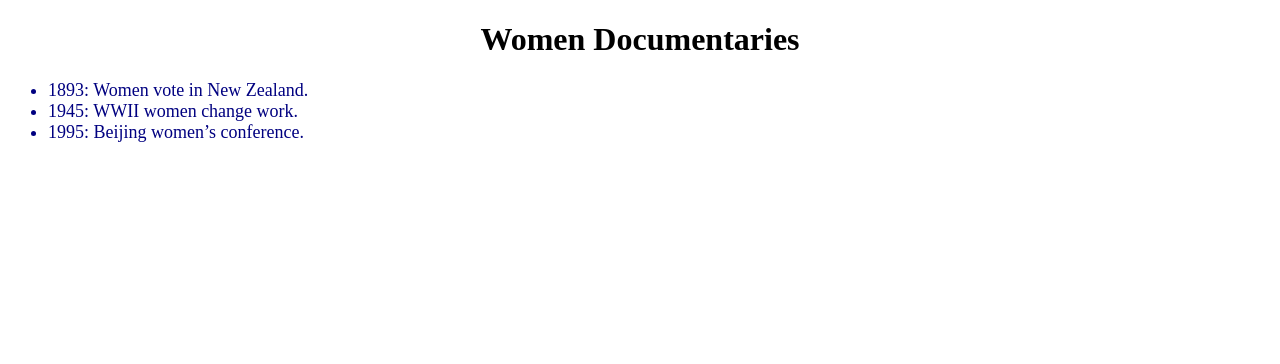
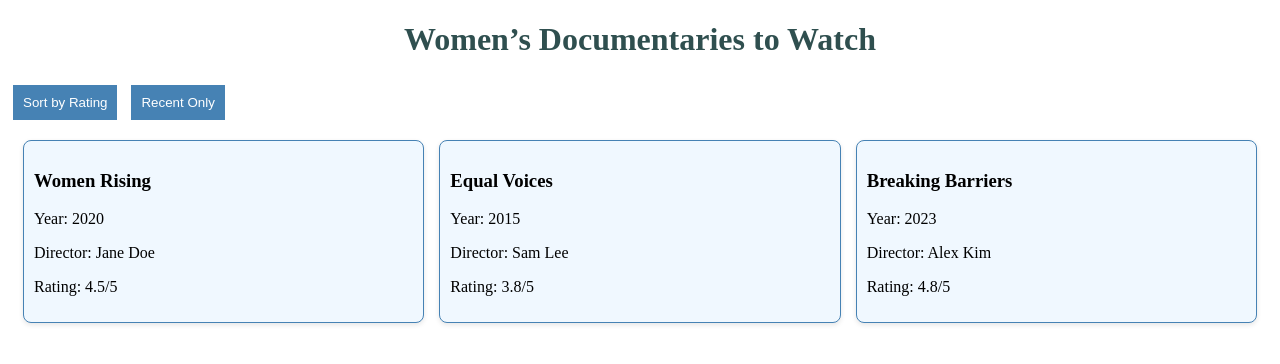
Before and after one commit to luucamay/women_documentaries, a website: page index.html in a window 1280 px wide. Drawn offline with Linux system fonts and the light colour scheme.

Commit message:
feat: Add cards, sort, filter

```diff
--- a/index.html
+++ b/index.html
@@ -5,8 +5,10 @@
     <link rel="stylesheet" href="style.css" />
   </head>
   <body>
-    <h1>Women Documentaries</h1>
-    <ul id="documentaries"></ul>
+    <h1>Women’s Documentaries to Watch</h1>
+    <button onclick="sortByRating()">Sort by Rating</button>
+    <button onclick="filterRecent()">Recent Only</button>
+    <div id="doc-grid"></div>
     <script src="script.js"></script>
   </body>
 </html>
--- a/script.js
+++ b/script.js
@@ -1,2 +1,30 @@
-const events = ["1893: Women vote in New Zealand.", "1945: WWII women change work.", "1995: Beijing women’s conference."]; // TO DO: create a two value list
-document.getElementById("documentaries").innerHTML = events.map(e => `<li>${e}</li>`).join("");
+const documentaries = [
+  { title: "Women Rising", year: 2020, director: "Jane Doe", rating: 4.5 },
+  { title: "Equal Voices", year: 2015, director: "Sam Lee", rating: 3.8 },
+  { title: "Breaking Barriers", year: 2023, director: "Alex Kim", rating: 4.8 }
+];
+
+function renderDocs(docs) {
+  document.getElementById("doc-grid").innerHTML = docs
+    .map(doc => `
+      <div class="card">
+        <h3>${doc.title}</h3>
+        <p>Year: ${doc.year}</p>
+        <p>Director: ${doc.director}</p>
+        <p>Rating: ${doc.rating}/5</p>
+      </div>
+    `)
+    .join("");
+}
+
+function sortByRating() {
+  const sorted = [...documentaries].sort((a, b) => b.rating - a.rating);
+  renderDocs(sorted);
+}
+
+function filterRecent() {
+  const recent = documentaries.filter(doc => doc.year >= 2020);
+  renderDocs(recent);
+}
+
+renderDocs(documentaries); // Initial render
--- a/style.css
+++ b/style.css
@@ -1,7 +1,24 @@
-li {
-  color: navy;
-  font-size: 18px;
+#doc-grid {
+  display: grid;
+  grid-template-columns: repeat(auto-fit, minmax(200px, 1fr));
+  gap: 15px;
+  padding: 15px;
+}
+.card {
+  border: 1px solid #4682b4;
+  padding: 10px;
+  border-radius: 8px;
+  background: #f0f8ff;
+  box-shadow: 0 2px 5px rgba(0, 0, 0, 0.1);
 }
 h1 {
   text-align: center;
+  color: #2f4f4f;
 }
+button {
+  margin: 5px;
+  padding: 10px;
+  background: #4682b4;
+  color: white;
+  border: none;
+}
```
